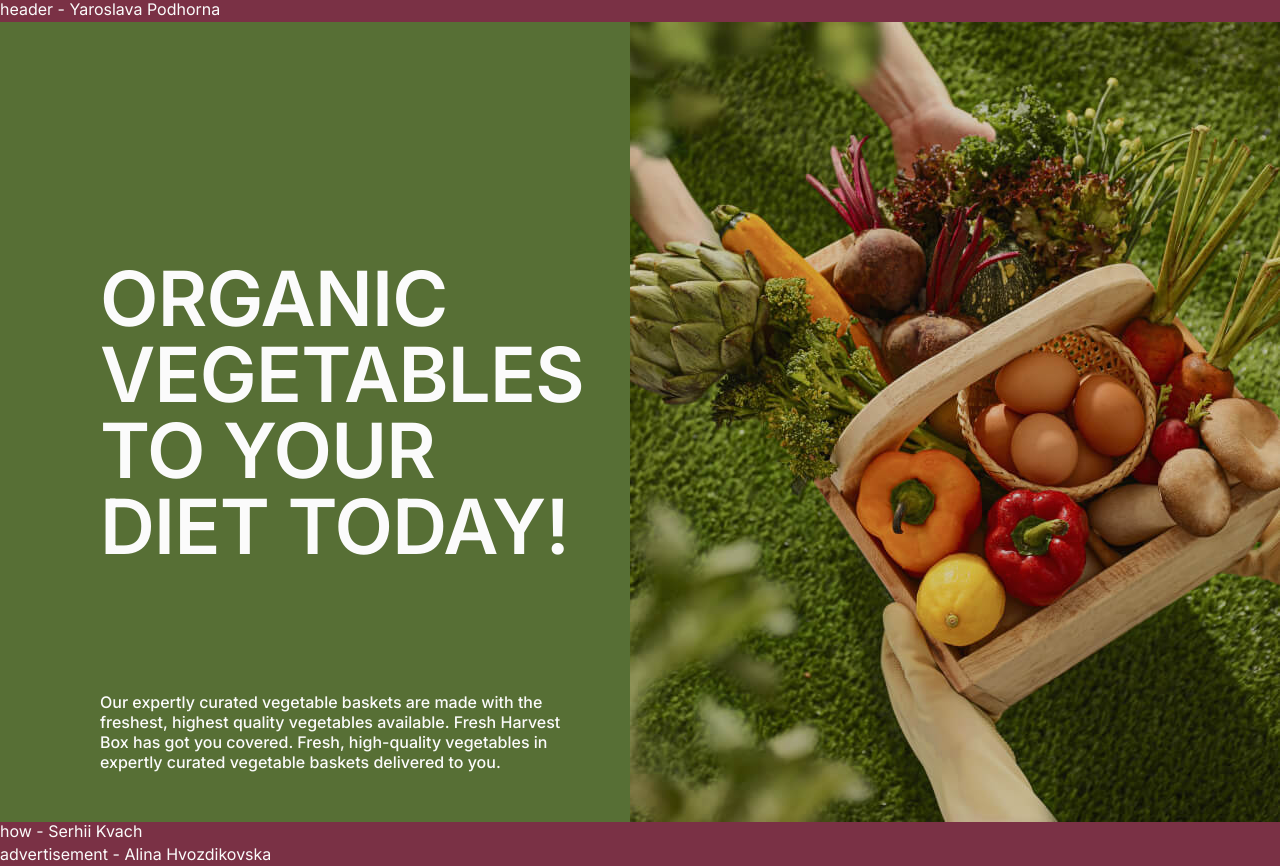
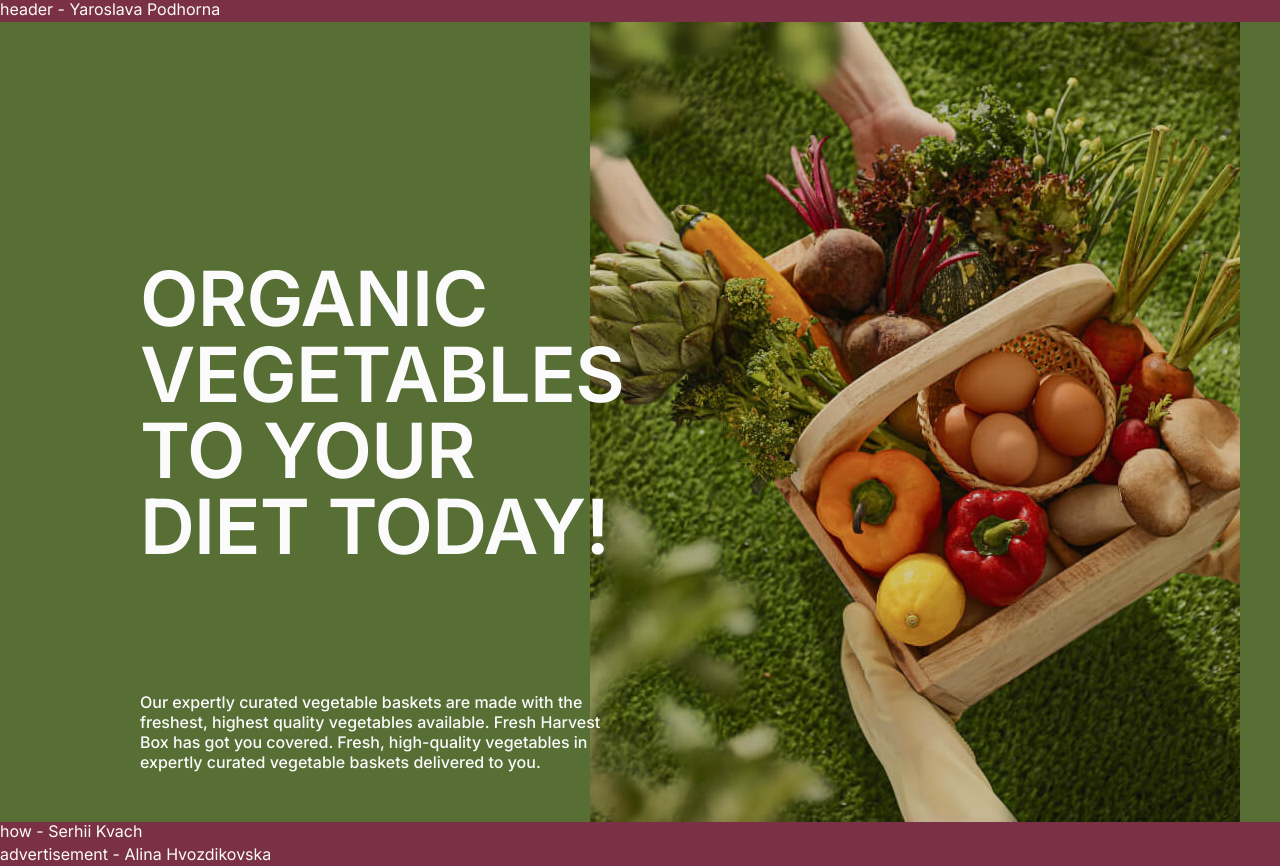
Before and after one commit to Vlad-Rzaiev/nexgen-team-project, a website built with Vite: page src/index.html in a window 1280 px wide. Shown: the top 866 px of the page. Built offline with nearby package versions, Linux system fonts and the light colour scheme.

Commit message:
fix desktop container width

```diff
--- a/src/css/base.css
+++ b/src/css/base.css
@@ -59,7 +59,7 @@ body {
 /*===== DESKTOP CONTAINER =====*/
 @media screen and (min-width: 1280px) {
   .container {
-    max-width: 1280px;
+    max-width: 1200px;
     padding-left: 100px;
     padding-right: 100px;
   }
```
